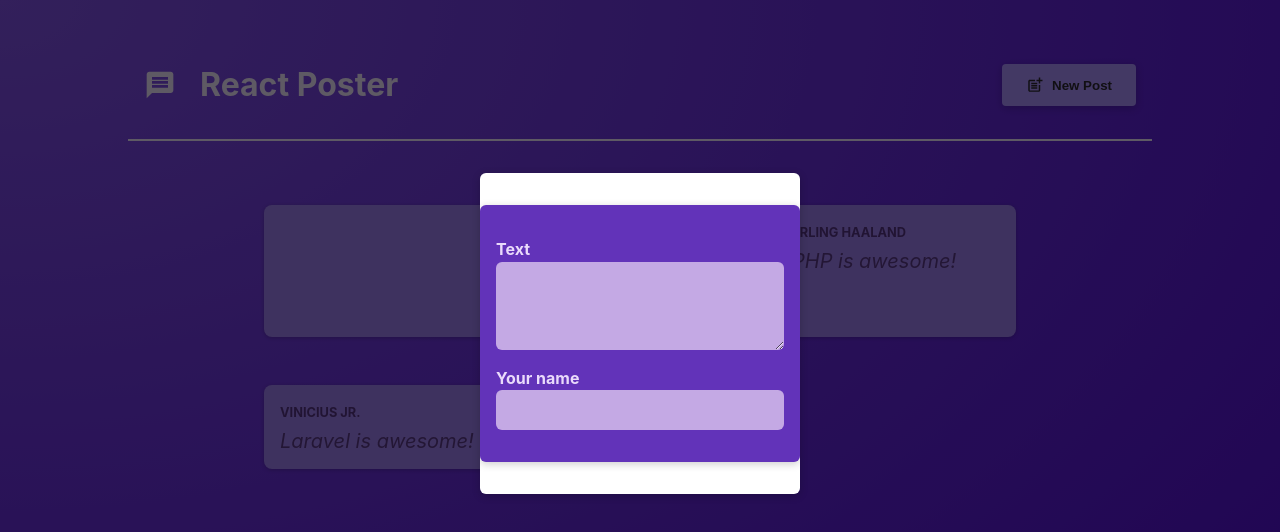
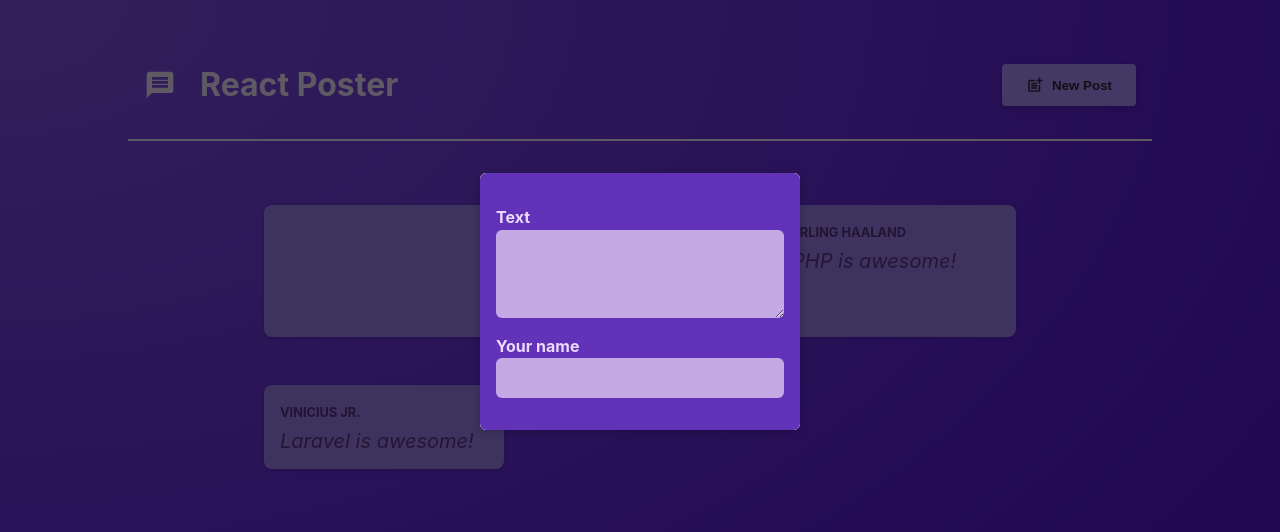
Before and after one commit to aryanataandi/react-poster, a React (Vite) app: page / in a window 1280 px wide. Both pictures are taken after a click on the button "New Post". Shown: the top 532 px of the page. Built offline with nearby package versions, Linux system fonts and the light colour scheme.

Commit message:
fix: remove white area on modal

```diff
--- a/src/components/NewPost.module.css
+++ b/src/components/NewPost.module.css
@@ -2,7 +2,6 @@
   background-color: #6233b9;
   padding: 1rem;
   width: 20rem;
-  margin: 2rem auto;
   border-radius: 6px;
   box-shadow: 0 2px 8px rgba(0, 0, 0, 0.2);
 }
```
